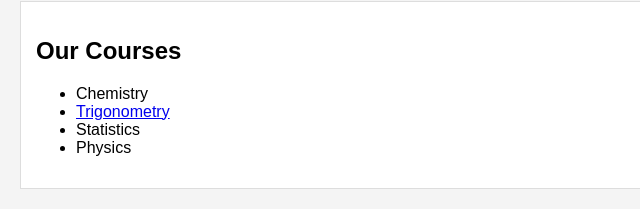
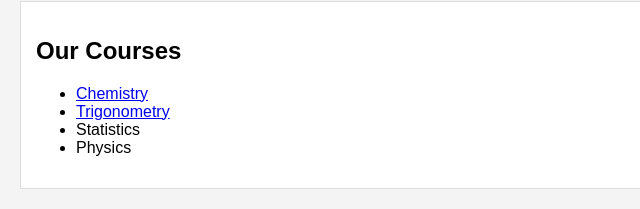
Before and after one commit to stella0606/dubhacks24, a plain HTML site: page index.html in a window 1280 px wide. Shown: the part 325-534 px from the top of the page, 0-640 px from the left. Drawn offline with Linux system fonts and the light colour scheme.

Commit message:
Update index.html

```diff
--- a/index.html
+++ b/index.html
@@ -28,7 +28,7 @@
         <section id="courses">
             <h2>Our Courses</h2>
             <ul>
-                <li>Chemistry</li>
+                <li><a href="chemistry.html">Chemistry</a></li>
                 <li><a href="trigonometry.html">Trigonometry</a></li>
                 <li>Statistics</li>
                 <li>Physics</li>
@@ -69,5 +69,6 @@
     </footer>
 
     <script src="scripts.js"></script>
+    <script src="chemistry.js"></script>
 </body>
 </html>
```
